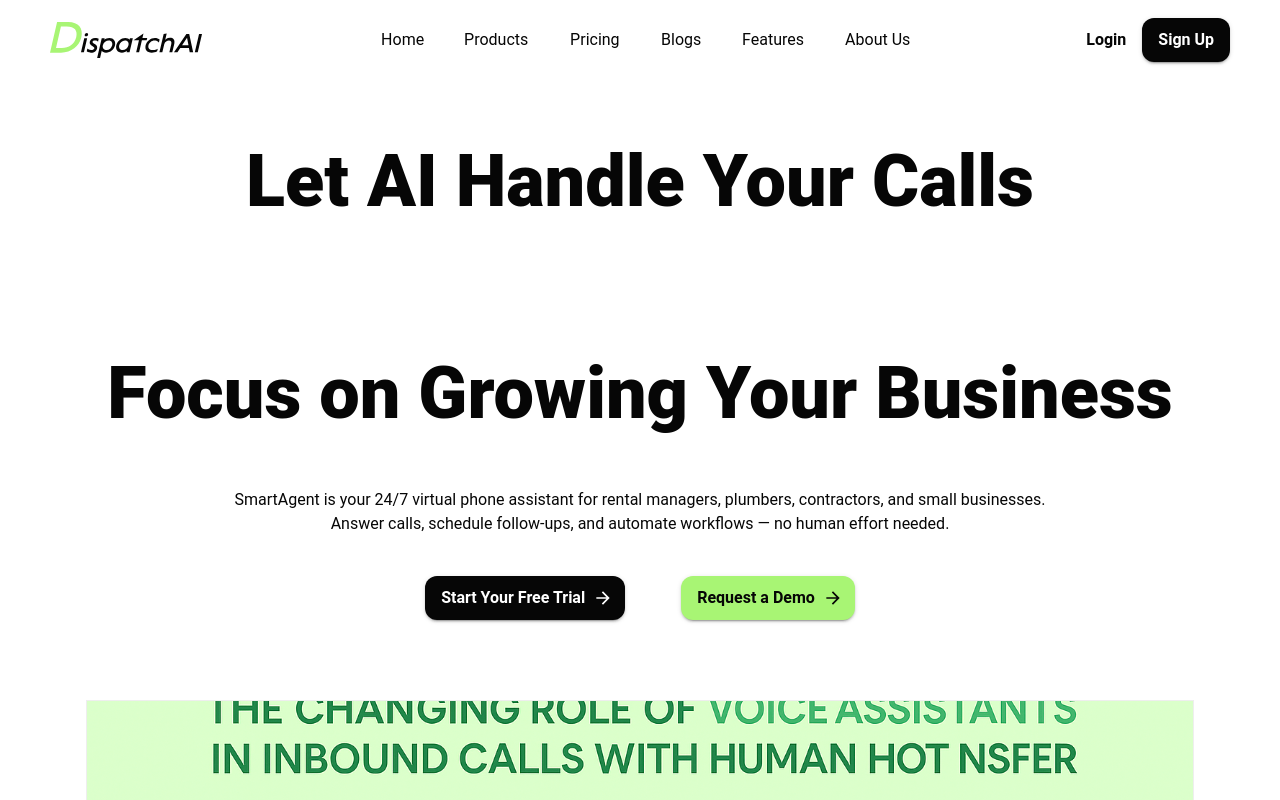
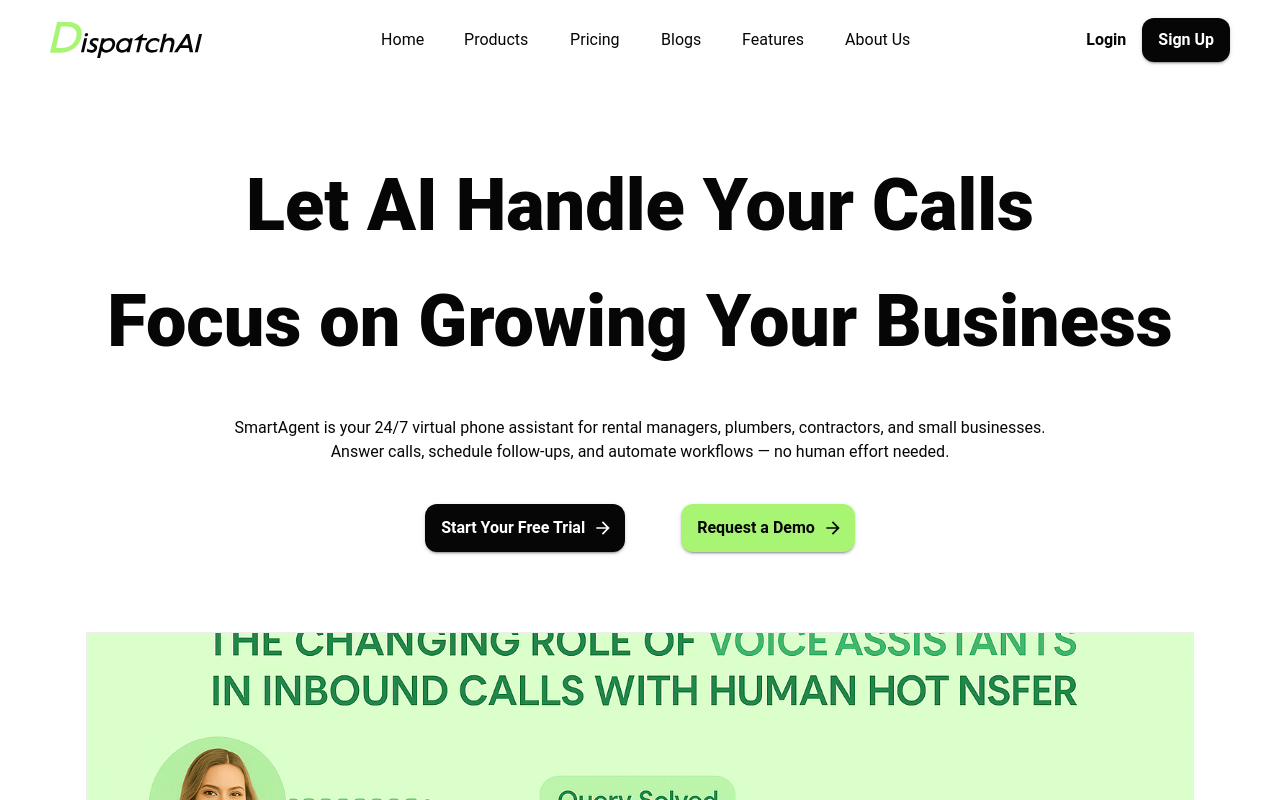
Before and after one commit to Dispatch-AI-com/frontend, a Next.js app: page / in a window 1280 px wide. Shown: the top 800 px of the page. Built offline with nearby package versions, Linux system fonts and the light colour scheme.

Commit message:
btn-height-update

```diff
--- a/src/app/landing/components/HeroSection.tsx
+++ b/src/app/landing/components/HeroSection.tsx
@@ -5,6 +5,7 @@ import { styled } from '@mui/material/styles';
 import * as React from 'react';
 
 import CommonButton from '@/components/ui/CommonButton';
+import theme from '@/theme';
 
 const StyledContainer = styled('div')`
   display: flex;
@@ -33,7 +34,6 @@ const StyledHeader = styled('h1')`
   margin: 0;
   text-align: center;
   word-break: normal;
-  margin-top: ${({ theme }) => theme.spacing(12)};
 
   @media (max-width: ${({ theme }) => theme.breakpoints.values.md}px) {
     font-size: ${({ theme }) => theme.typography.h1.fontSize};
@@ -100,7 +100,7 @@ export default function HeroSection() {
   return (
     <StyledContainer>
       <StyledStack>
-        <StyledHeader>
+        <StyledHeader sx={{marginTop: theme.spacing(15)}}>
           Let AI Handle Your Calls
         </StyledHeader>
         <StyledHeader>
@@ -112,10 +112,10 @@ export default function HeroSection() {
           Answer calls, schedule follow-ups, and automate workflows&nbsp;—&nbsp;no human effort needed.
         </StyledTypographyBody>
         <ButtonStack>
-          <CommonButton buttonVariant="black" endIcon={<ArrowForwardIcon />}>
+          <CommonButton buttonVariant="black" endIcon={<ArrowForwardIcon />} sx={{height: '48px'}}>
             Start Your Free Trial
           </CommonButton>
-          <CommonButton buttonVariant="green" endIcon={<ArrowForwardIcon />}>
+          <CommonButton buttonVariant="green" endIcon={<ArrowForwardIcon />} sx={{height: '48px'}}>
             Request a Demo
           </CommonButton>
         </ButtonStack>
```
